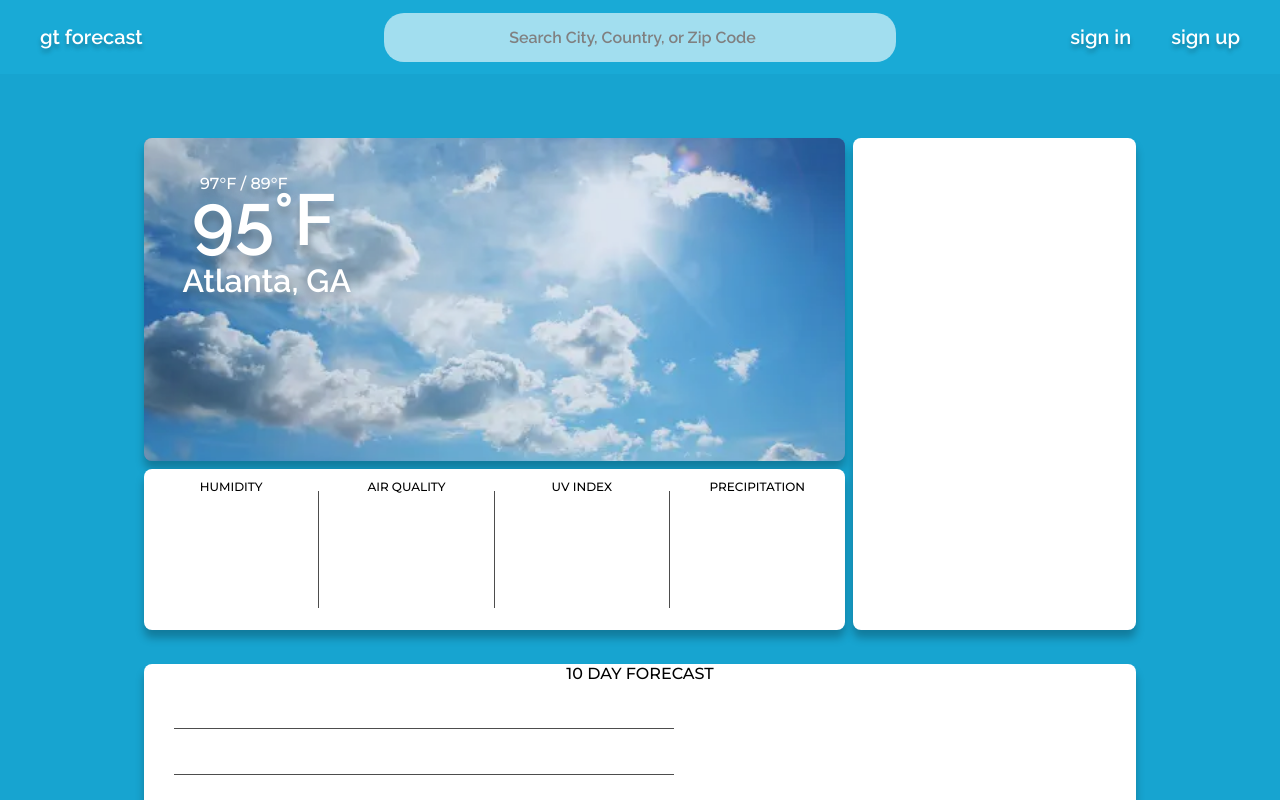
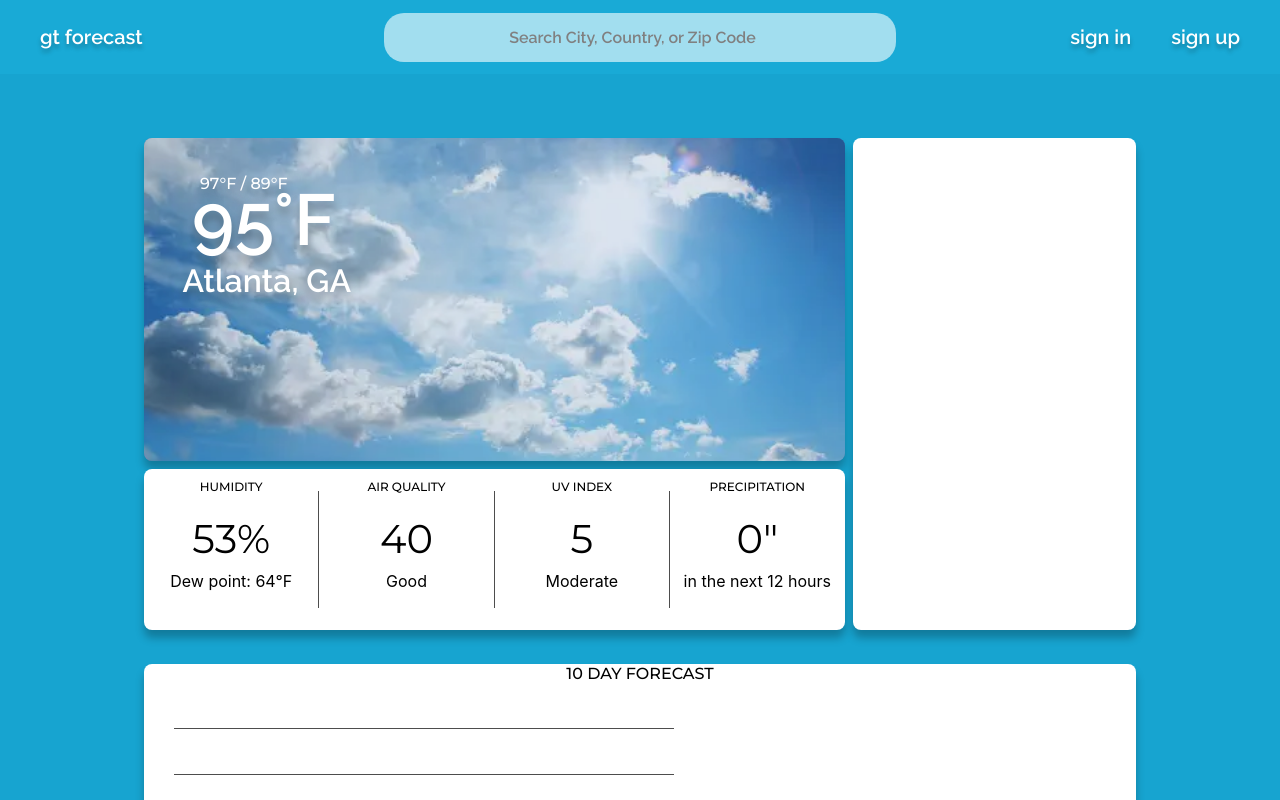
Before and after one commit to GTWeatherForcast/weather-client, a React (Create React App) app: page /mainpage in a window 1280 px wide. Built offline with nearby package versions, Linux system fonts and the light colour scheme; the HTML template or start-up script is replaced by a standard one.

Commit message:
Weather detail layout subtitles

```diff
--- a/src/components/main-page/MainPage.js
+++ b/src/components/main-page/MainPage.js
@@ -34,18 +34,30 @@ function MainPage() {
 
               <div id={styles.detailHumid} className={`${styles.detailCard}`}>
                 <h1>HUMIDITY</h1>
+                <p className={styles.detailData}>53%</p>
+                <p>Dew point: 64°F</p>
               </div>
 
               <div id={styles.detailAQ} className={`${styles.detailCard}`}>
                 <h1>AIR QUALITY</h1>
+                <p className={styles.detailData}>40</p>
+                <div>
+                  <p>Good</p>
+                </div>
               </div>
 
               <div id={styles.detailUV} className={`${styles.detailCard}`}>
                 <h1>UV INDEX</h1>
+                <p className={styles.detailData}>5</p>
+                <div>
+                  <p>Moderate</p>
+                </div>
               </div>
 
               <div id={styles.detailPrecip} className={`${styles.detailCard}`}>
                 <h1>PRECIPITATION</h1>
+                <p className={styles.detailData}>0"</p>
+                <p>in the next 12 hours</p>
               </div>
             </div>
           </div>
--- a/src/components/main-page/main.module.css
+++ b/src/components/main-page/main.module.css
@@ -95,6 +95,14 @@
     margin-bottom: 22px;
     width: 100%;
     text-align: center;
+    /* display: flex;
+    flex-direction: column;
+    align-items: center;
+    justify-content: space-around; */
+}
+
+.detailCard * {
+    margin: 0;
 }
 
 .detailCard h1 {
@@ -104,6 +112,13 @@
     position: relative;
     margin: 0;
     top: -12px;
+}
+
+.detailCard .detailData {
+    font-family: Montserrat, sans-serif;
+    position: relative;
+    margin: 0.2em;
+    font-size: 2.5em;
 }
 
 #detailHumid {
```
